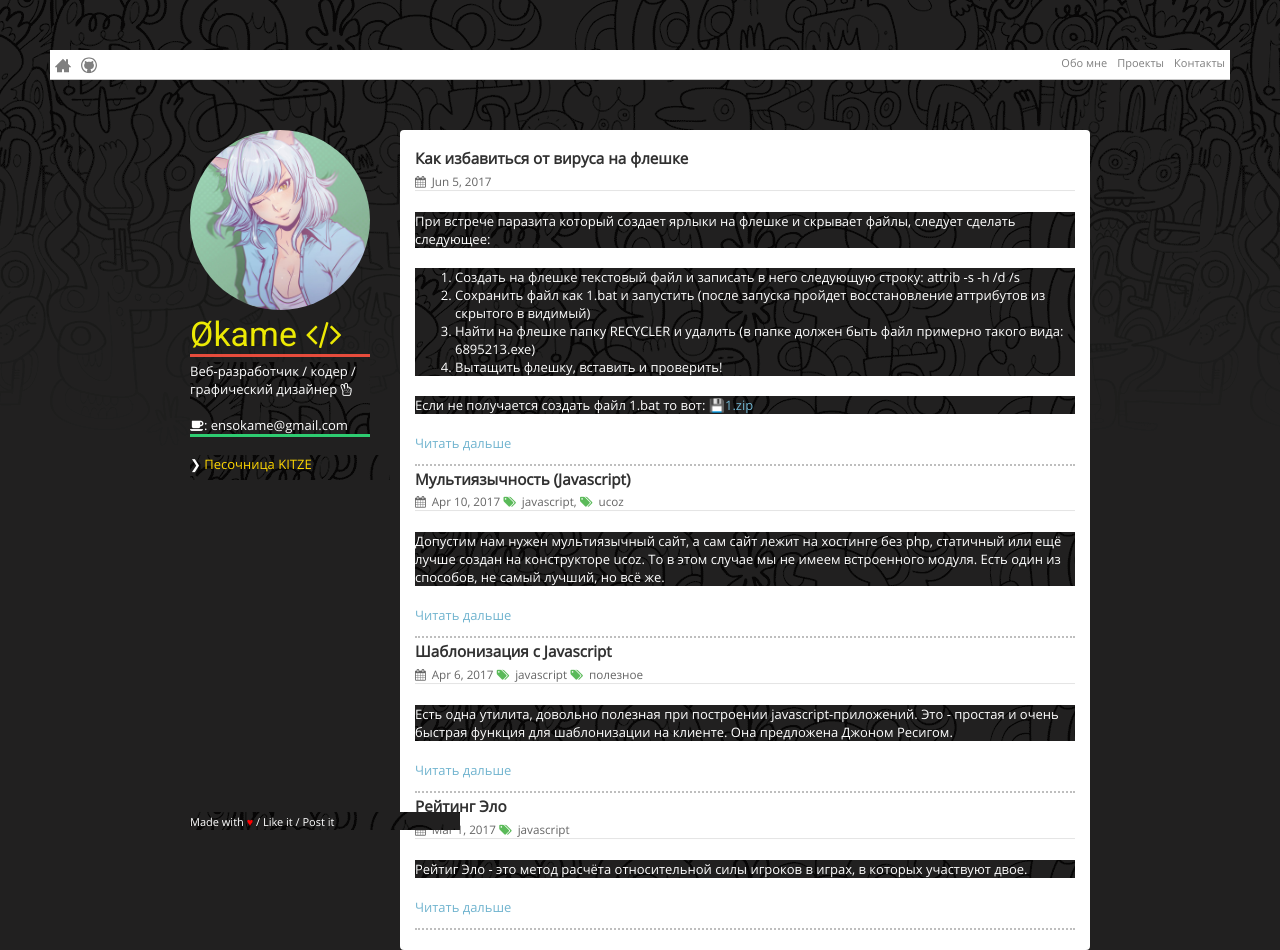
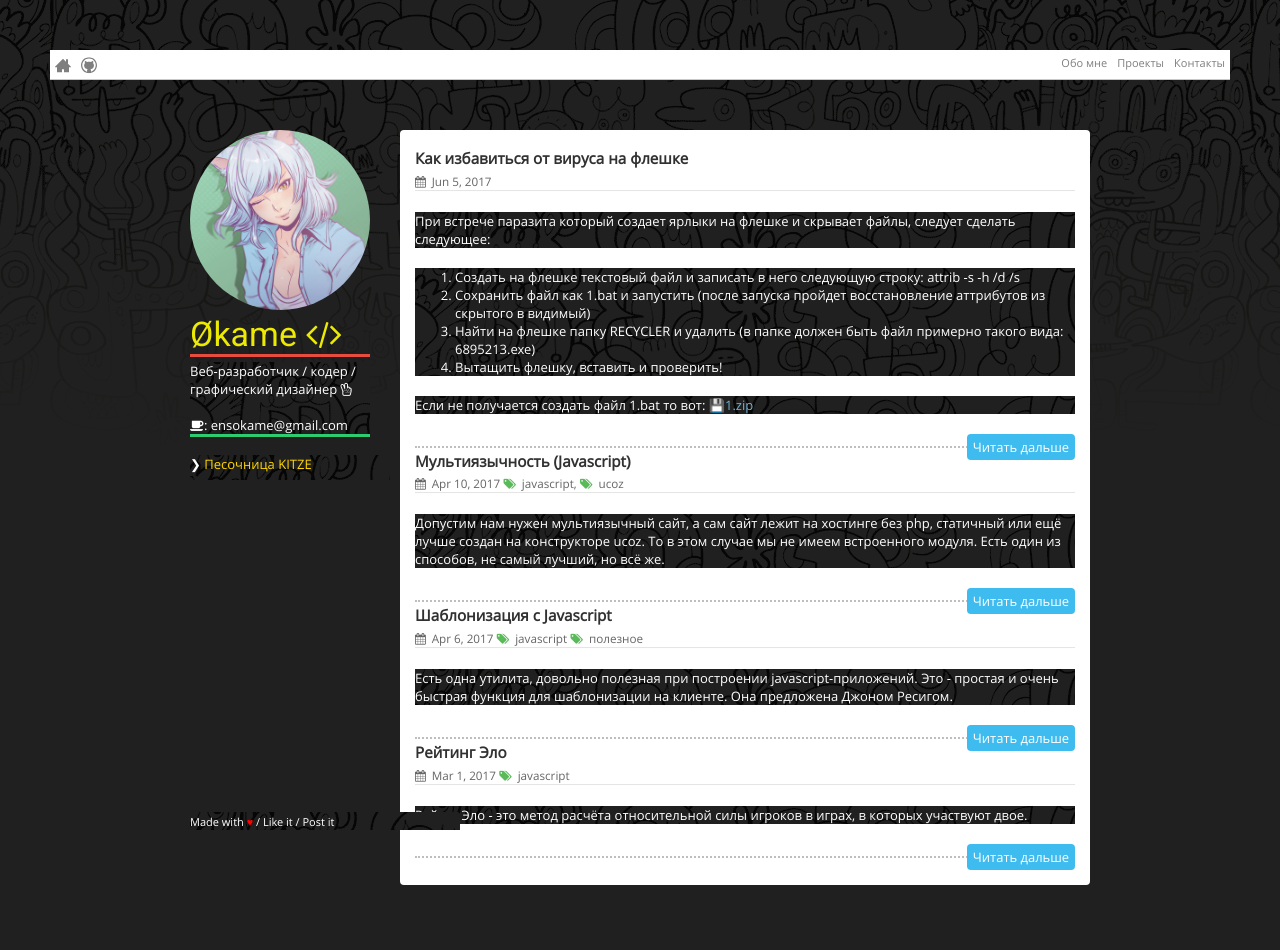
Before and after one commit to IOEnso/ioenso.github.io, a Jekyll site: the page built from index.html, in a window 1280 px wide. Built offline with Jekyll 4.4.1, drawn with Linux system fonts in a browser that asks for light colours; after the commit the page ends 900 px from its top, so only the background shows below that.

Commit message:
Update index.html

```diff
--- a/index.html
+++ b/index.html
@@ -14,7 +14,7 @@ layout: default
 
       <div class="post-entry">
         {{ post.excerpt }}
-        <a href="{{ site.baseurl }}{{ post.url }}" class="read-more">Читать дальше</a>
+        <a href="{{ site.baseurl }}{{ post.url }}" class="readmore">Читать дальше</a>
       </div>
     </article>
   {% endfor %}
```
